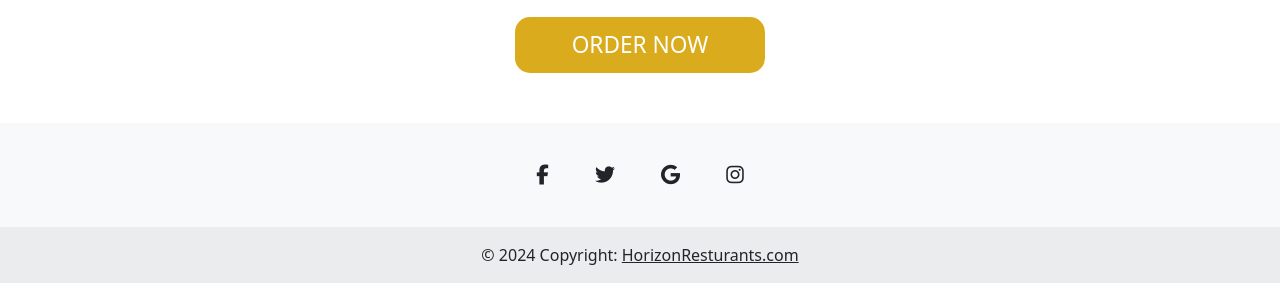
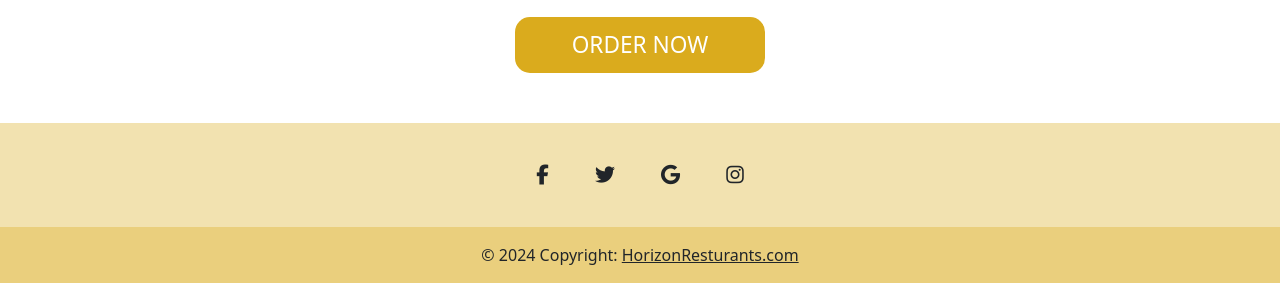
Before and after one commit to willgriffin111/Hoizon-Restaurant-Customer-Website, a plain HTML site: page Webpages/FrontPage/userFrontPage.html in a window 1280 px wide. Shown: the part 815-1098 px from the top of the page. Drawn offline with nearby package versions, Linux system fonts and the light colour scheme.

Commit message:
changed footer colour

```diff
--- a/Webpages/FrontPage/userFrontPage.html
+++ b/Webpages/FrontPage/userFrontPage.html
@@ -130,7 +130,7 @@
                         <button type="button" class="btn order-btn">ORDER NOW</button>
                       </div>
                       <!-- Footer -->
-                      <footer class="text-center bg-body-tertiary">
+                      <footer class="text-center" style="background-color: rgba(218, 171, 29, 0.35);">
                         <!-- Grid container -->
                         <div class="container-fluid pt-4">
                           <!-- Section: Social media -->
@@ -181,7 +181,7 @@
                         <!-- Grid container -->
 
                         <!-- Copyright -->
-                        <div class="text-center p-3" style="background-color: rgba(0, 0, 0, 0.05);">
+                        <div class="text-center p-3" style="background-color: rgba(218, 171, 29, 0.35);">
                           © 2024 Copyright:
                           <a class="text-body" href="#">HorizonResturants.com</a>
                         </div>
```
Also changed, not shown: Webpages/FrontPage/userfrontPage.css (line endings or trailing spaces).
